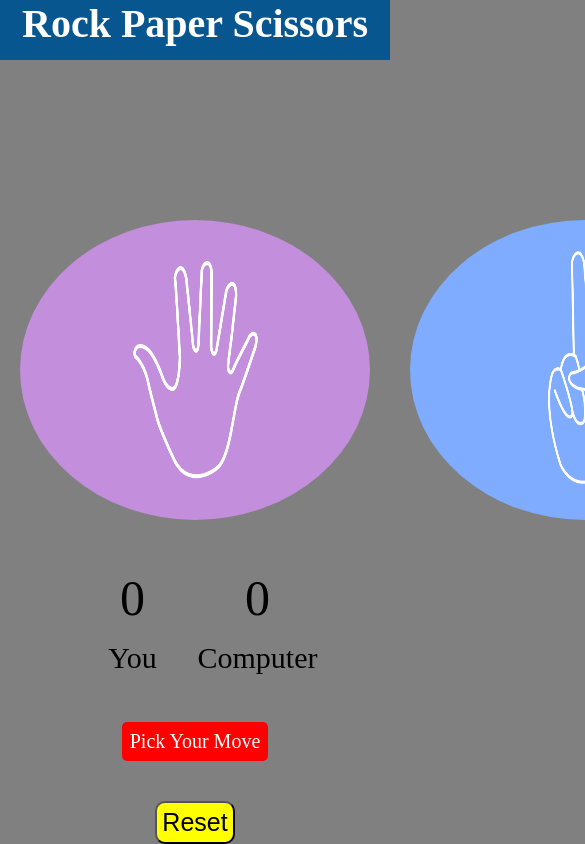
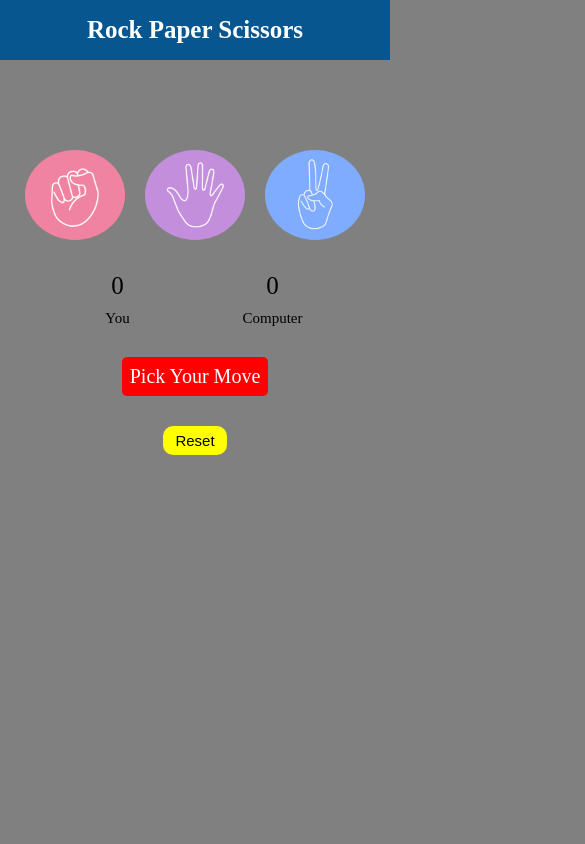
Before and after one commit to GubbinLubbin/Rock-Paper-Scissor, a plain HTML site: page index.html in a window 390 px wide. Shown: the top 844 px of the page, 585 px wide, since content can reach past the window. Drawn offline with Linux system fonts and the light colour scheme.

Commit message:
Update style.css

```diff
--- a/style.css
+++ b/style.css
@@ -1,75 +1,145 @@
-*{
-    padding:0;
-    margin:0;
+* {
+    padding: 0;
+    margin: 0;
     font-size: 10px;
     background-color: gray;
+    box-sizing: border-box;
+}
 
-}
-h1{
+h1 {
     font-size: 4rem;
-    height:6rem;
+    height: 6rem;
     background-color: #07568f;
     text-align: center;
-    color:white;
+    color: white;
+    line-height: 6rem;
 }
-.score{
+
+.score {
     font-size: 5rem;
 }
-.identifier{
-    font-size:3rem;
+
+.identifier {
+    font-size: 3rem;
 }
-.image{
+
+.image {
     border-radius: 50%;
-    width:35rem;
-    height:30rem;
+    width: 20rem;
+    height: 18rem;
+    object-fit: cover;
 }
+
+/* Buttons */
+.button {
+    border-radius: 50%;
+    border: none;
+    transition: transform 0.2s ease-in-out;  /* smooth effect */
+}
+
 .button:hover {
     cursor: pointer;
+    transform: scale(1.1); /* makes button pop */
+}
 
+#info {
+    padding: 8px 8px;
+    border-radius: 5px;
+    font-size: 2rem;
+    background-color: red;
+    color: white;
+    text-align: center;
 }
-.button{
-    border-radius: 50%;
-    border:none;
-}
-#info{
-    padding:8px 8px;
-    border-radius: 5px;
-    font-size:2rem ;
-    background-color: red;
-    color:white;
-}
-#flex-container{
-    margin-top: 8rem;
+
+#flex-container {
+    margin-top: 5rem;
     display: flex;
-    gap:4rem;
+    gap: 3rem;
     justify-content: center;
     align-items: center;
     flex-direction: column;
+    padding: 1rem;
 }
-#score{
+
+#score {
     font-size: large;
     font-weight: 500;
     font-family: Arial, Helvetica, sans-serif;
 }
-#reset_button{
-    font-size: 2.5rem;
-    padding:5px 5px;
+
+#reset_button {
+    font-size: 2rem;
+    padding: 8px 15px;
     background-color: yellow;
     border-radius: 10px;
+    border: none;
+    transition: transform 0.2s ease-in-out;
 }
-.image-container{
-    margin-top: 8rem;
+
+#reset_button:hover {
+    transform: scale(1.05);
+    cursor: pointer;
+}
+
+.image-container {
+    margin-top: 3rem;
     display: flex;
-    gap:4rem;
+    gap: 2rem;
     justify-content: center;
-    flex-direction: row;
-    align-items: start;
+    flex-wrap: wrap; /* lets buttons wrap on small screens */
+}
 
+#grid-container {
+    display: grid;
+    place-items: center;
+    height: auto;
+    width: 100%;
+    max-width: 30rem;
+    grid-template-columns: 1fr 1fr;
+    gap: 1rem;
+    text-align: center;
 }
-#grid-container{
-    display:grid;
-    place-items: center;
-    height:12rem;
-    width:25rem;
-    grid-template-columns:1fr 1fr;
+
+/* Responsive tweaks */
+@media (max-width: 768px) {
+    .image {
+        width: 15rem;
+        height: 13rem;
+    }
+
+    h1 {
+        font-size: 3rem;
+    }
+
+    .score {
+        font-size: 3.5rem;
+    }
+
+    .identifier {
+        font-size: 2rem;
+    }
+
+    #reset_button {
+        font-size: 1.5rem;
+        padding: 6px 12px;
+    }
 }
+
+@media (max-width: 480px) {
+    .image {
+        width: 10rem;
+        height: 9rem;
+    }
+
+    h1 {
+        font-size: 2.5rem;
+    }
+
+    .score {
+        font-size: 2.5rem;
+    }
+
+    .identifier {
+        font-size: 1.5rem;
+    }
+}
```
